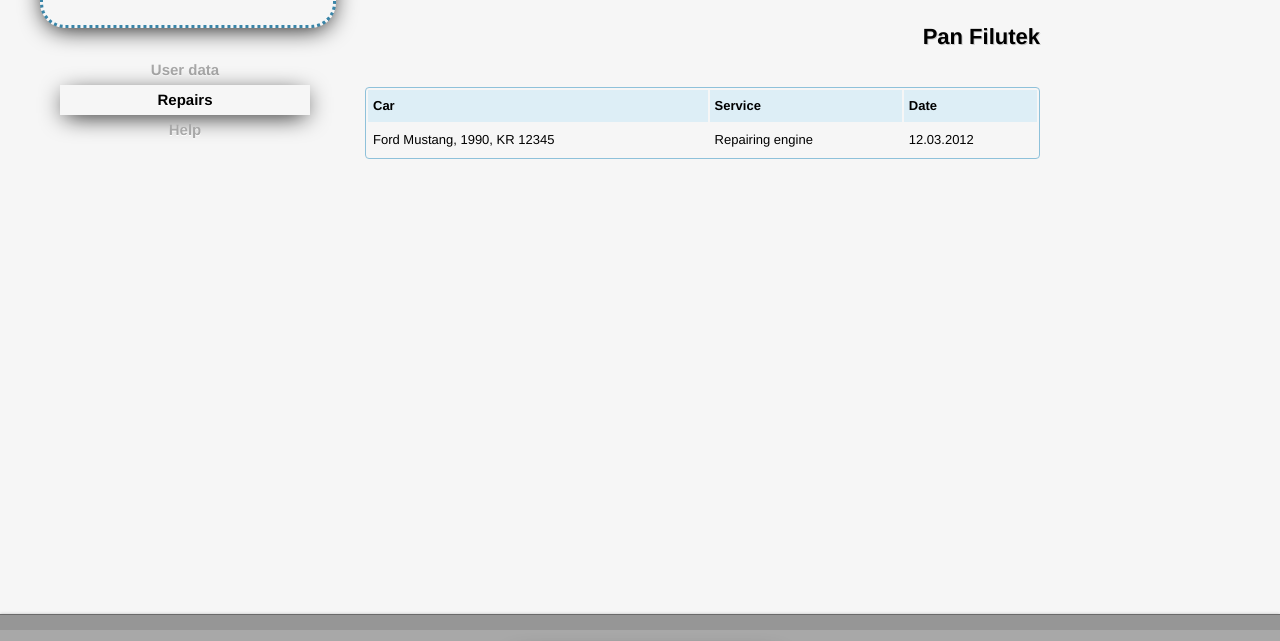
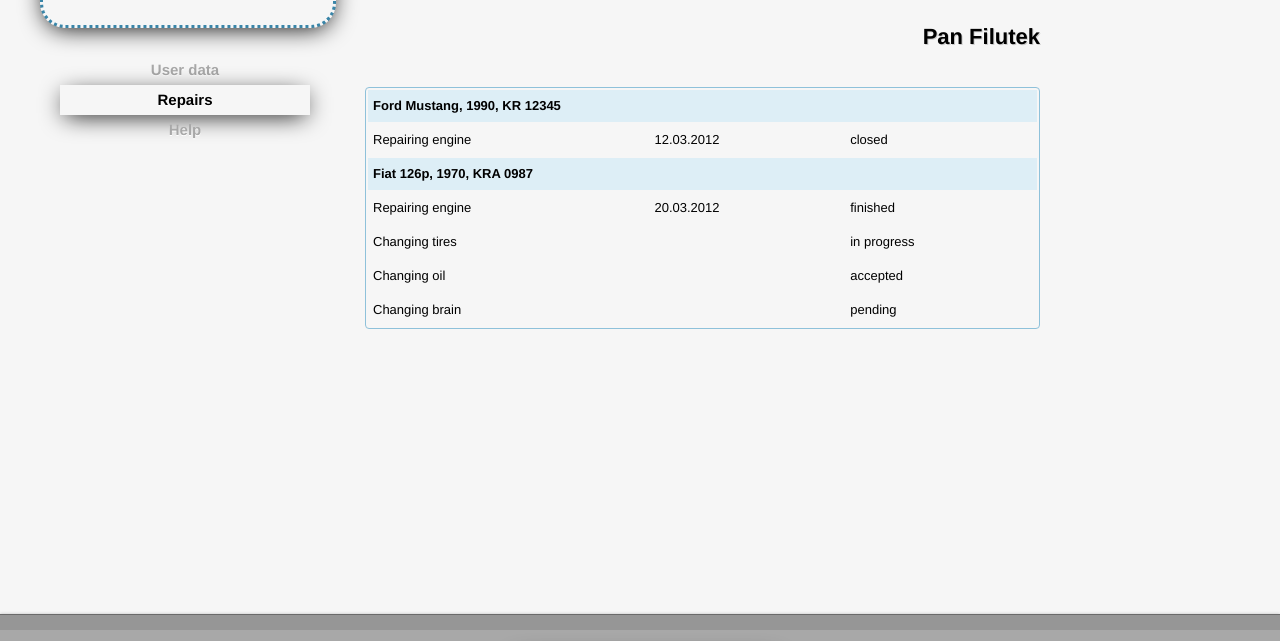
Before and after one commit to mmskrzyp/carservice-layout, a plain HTML site: page user-repairs.html in a window 1280 px wide. Shown: the part 65-706 px from the top of the page. Drawn offline with Linux system fonts and the light colour scheme.

Commit message:
rapairs table changed

```diff
--- a/user-repairs.html
+++ b/user-repairs.html
@@ -35,14 +35,35 @@
 		<h2>Pan Filutek</h2>
 		<table>
 			<tr>
-				<th>Car</th>
-				<th>Service</th>
-				<th>Date</th>
+				<th colspan=3>Ford Mustang, 1990, KR 12345</th>
 			</tr>
 			<tr>
-				<td>Ford Mustang, 1990, KR 12345</td>
 				<td>Repairing engine</td>
 				<td>12.03.2012</td>
+				<td>closed</td>
+			</tr>
+			<tr>
+				<th colspan=3>Fiat 126p, 1970, KRA 0987</th>
+			</tr>
+			<tr>
+				<td>Repairing engine</td>
+				<td>20.03.2012</td>
+				<td>finished</td>
+			</tr>
+			<tr>
+				<td>Changing tires</td>
+				<td></td>
+				<td>in progress</td>
+			</tr>
+			<tr>
+				<td>Changing oil</td>
+				<td></td>
+				<td>accepted</td>
+			</tr>
+			<tr>
+				<td>Changing brain</td>
+				<td></td>
+				<td>pending</td>
 			</tr>
 		</table>
 	</section>
```
